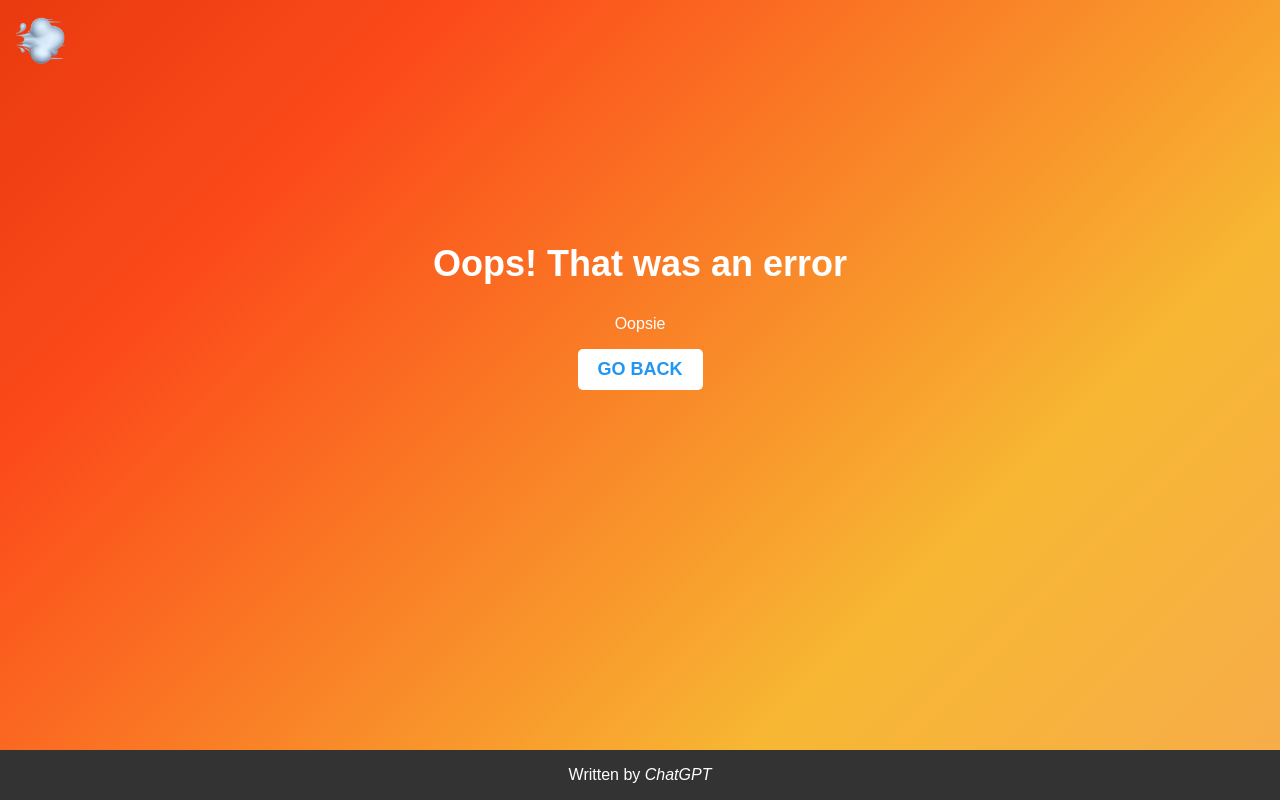
After one commit to TheQuib/python-whoopee-cushion, a Flask app: template templates/error.html in a window 1280 px wide. The commit adds this page. Run offline with Flask 2, Linux system fonts and the light colour scheme; the template is opened without the code that fills it, so the values that code supplies are empty.

Commit message:
Fix images, begin error handling

```diff
--- a/main.py
+++ b/main.py
@@ -1,9 +1,9 @@
+#!/usr/bin/python
+
 from flask import Flask, render_template, redirect
 import random
 import pygame
 import os
-
-app = Flask(__name__)
 
 # Set '__location__' variable to directory of script
 __location__ = os.path.realpath(
@@ -15,10 +15,15 @@ __location__ = os.path.realpath(
     )
 )
 
-# Set variables to the script location + fileName
+# Set location variables to the script location + fileName
 fartFile1 = __location__ + '/assets/audio/fart1.wav'
 fartFile2 = __location__ + '/assets/audio/fart2.wav'
 fartFile3 = __location__ + '/assets/audio/fart3.wav'
+
+staticPath = "/" + __location__ + '/static'
+
+# Create app
+app = Flask(__name__, static_url_path=staticPath)
 
 
 # Initialize pygame mixer
@@ -41,5 +46,10 @@ def fart():
     # Redirect back to the root directory
     return redirect("/")
 
+@app.errorhandler(404)
+def page_not_found():
+    return render_template('error.html'), 404
+
 # Run the app
-app.run(host='0.0.0.0', port=5000, debug=False)
+if __name__ == "__main__":
+    app.run(host='0.0.0.0', port=5000, debug=False)
--- /dev/null
+++ b/static/styles/main.css
@@ -0,0 +1,90 @@
+body {
+    background: linear-gradient(-45deg, #d12702, #f6a35d, #f7b733, #fc4a1a, #d12702, #f6a35d, #f7b733, #fc4a1a, #d12702);
+    background-size: 400% 400%;
+    animation: gradient 20s ease infinite;
+    display: flex;
+    align-items: center;
+    justify-content: center;
+    height: 100vh;
+    margin: 0;
+    font-family: sans-serif;
+}
+.content {
+    text-align: center;
+    color: #fff;
+    margin-top: -15%;
+    opacity: 0;
+    animation: slide-up 0.5s ease-out forwards;
+}
+.logo {
+    position: absolute;
+    top: 0;
+    left: 0;
+    margin: 15px;
+}
+
+.logo img {
+    height: 50px;
+    width: 50px;
+}
+
+h1 {
+    font-size: 36px;
+    margin-bottom: 30px;
+}
+button {
+    padding: 10px 20px;
+    border-radius: 5px;
+    font-size: 18px;
+    font-weight: bold;
+    background-color: #fff;
+    color: #2196F3;
+    border: none;
+    text-transform: uppercase;
+    cursor: pointer;
+    opacity: 0;
+    animation: slide-up-button 0.5s ease-out forwards 0.5s;
+}
+button:hover {
+    background-color: #2196F3;
+    color: #fff;
+}
+footer {
+    position: absolute;
+    bottom: 0;
+    width: 100%;
+    height: 50px;
+    line-height: 50px;
+    background-color: #333;
+    color: #fff;
+    text-align: center;
+}
+a {
+    color: #fff;
+    text-decoration: none;
+    background-color: #2196F3;
+    border-radius: 5px;
+    padding: 5px 10px;
+    position: absolute;
+    top: 10px;
+    right: 10px;
+}
+@keyframes gradient {
+    0% {
+        background-position: 0% 50%;
+    }
+    50% {
+        background-position: 100% 50%;
+    }
+    100% {
+        background-position: 0% 50%
+    }
+}
+@keyframes slide-up {
+    from { transform: translateY(50px); opacity: 0; }
+    to { transform: translateY(0); opacity: 1; }
+}
+@keyframes slide-up-button {
+    from { transform: translateY(50px); opacity: 0; }
+    to { transform: translateY(0); opacity: 1; }
+}
--- /dev/null
+++ b/templates/error.html
@@ -0,0 +1,23 @@
+<!DOCTYPE html>
+<html>
+  <head>
+    <title>Fart | Error</title>
+    <link rel="icon" type="image/png" href="{{url_for('static', filename='images/logo.png')}}">
+    <link rel= "stylesheet" type= "text/css" href= "{{ url_for('static',filename='styles/main.css') }}">
+  </head>
+  <body>
+    <header>
+      <div class="logo">
+        <img src="{{url_for('static', filename='images/logo.png')}}"  />
+      </div>
+    </header>
+    <div class="content">
+      <h1>Oops! That was an error</h1>
+      <p>Oopsie</p>
+      <button onclick="location.href='/'">Go back</button>
+    </div>
+  <footer>
+      Written by <i>ChatGPT</i>
+  </footer>
+  </body>
+</html>
```
Also changed, not shown: templates/index.html (+3 -94 lines), static/images/logo.png (renamed from assets/images/logo.png), 2 other files.
